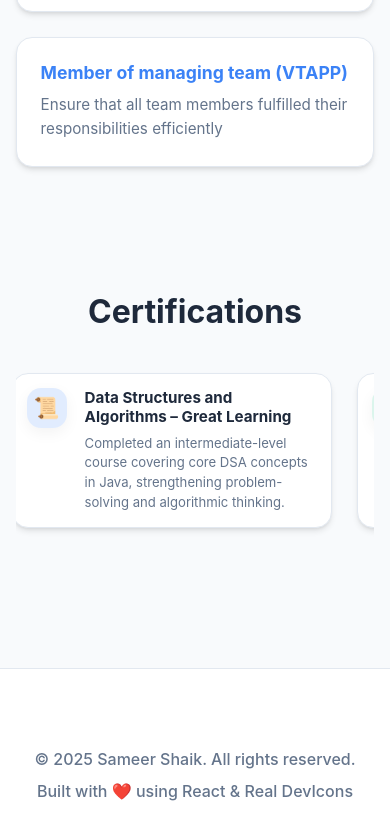
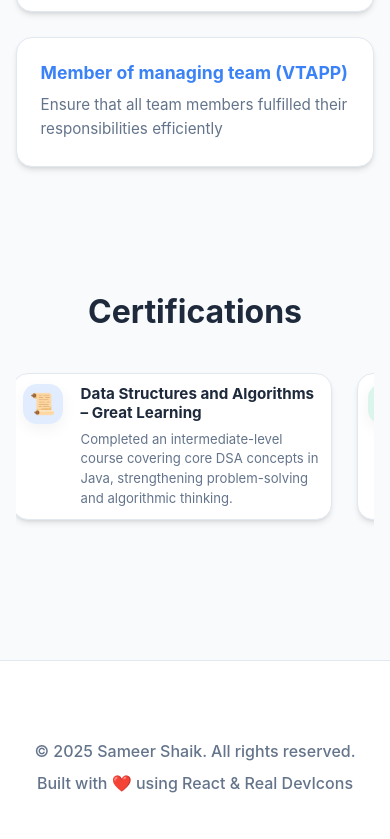
Before and after one commit to sameer021000/Portfolio, a React (Create React App) app in the folder frontend/: page / in a window 390 px wide. Shown: the part 5754-6593 px from the top of the page. Built offline with nearby package versions, Linux system fonts and the light colour scheme.

Commit message:
gap btw certificate cards in mobile sized screens

```diff
--- a/frontend/src/CSS/MainScreenCSS.css
+++ b/frontend/src/CSS/MainScreenCSS.css
@@ -1348,7 +1348,7 @@
   .cert-card {
     min-width: 260px;         /* ✅ smaller swipe cards */
     max-width: 260px;
-    padding: 14px;
+    padding: 10px;
   }
 
   .cert-icon-box {
```
